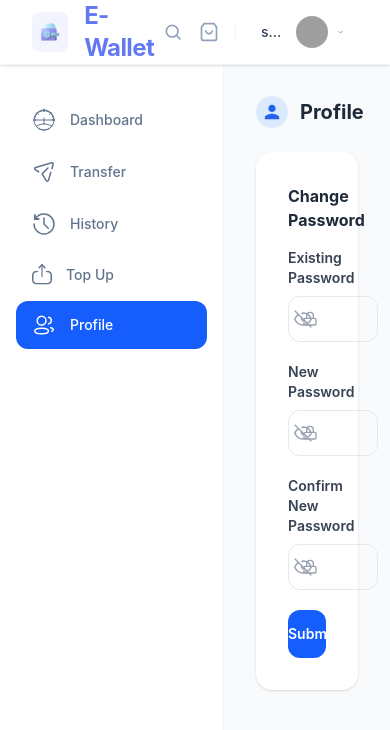
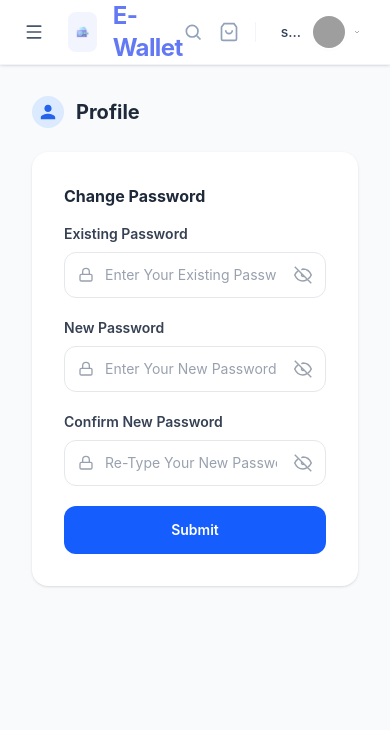
Before and after one commit to rivando-al-rasyid/vanwallet-react, a React (Vite) app: page /dashboard/profile/change-password in a window 390 px wide. Shown: the top 730 px of the page. Built offline with nearby package versions, Linux system fonts and the light colour scheme; no server answers; sample sign-in values are in the browser's storage; grey boxes are pictures that could not be loaded.

Commit message:
fix : mobile

```diff
--- a/src/layouts/Dashboard/Header.jsx
+++ b/src/layouts/Dashboard/Header.jsx
@@ -2,15 +2,23 @@ import Brand from "../../components/Brand";
 import { useState, useRef, useEffect } from "react";
 import { useNavigate } from "react-router";
 import { getSession, clearSession } from "../../utils/auth"; // Removed isLoggedIn
+import { Menu, X } from "lucide-react";
 
-export default function Navbar() {
+export default function Navbar({ setSidebarOpen }) {
   const navigate = useNavigate();
   const session = getSession();
 
   // Initialize directly from session since we are in a protected route
   const [user, setUser] = useState(session);
   const [open, setOpen] = useState(false);
+  const [sidebarOpen, setSidebarOpenLocal] = useState(false);
   const wrapperRef = useRef(null);
+
+  const handleSidebarToggle = () => {
+    const newState = !sidebarOpen;
+    setSidebarOpenLocal(newState);
+    setSidebarOpen(newState);
+  };
 
   const handleLogout = () => {
     clearSession();
@@ -32,8 +40,19 @@ export default function Navbar() {
 
   return (
     <header className="fixed top-0 left-0 right-0 z-50 w-full bg-white border-b border-slate-100 shadow-sm font-sans">
-      <nav className="flex items-center justify-between px-8 h-16">
-        <Brand />
+      <nav className="flex items-center justify-between px-4 h-16 sm:px-6 lg:px-8">
+        <div className="flex items-center gap-4">
+          {/* Mobile Menu Toggle */}
+          <button
+            onClick={handleSidebarToggle}
+            className="flex items-center justify-center rounded-lg p-2 text-slate-600 transition hover:bg-slate-100 lg:hidden"
+            aria-label="Toggle sidebar"
+          >
+            {sidebarOpen ? <X size={20} /> : <Menu size={20} />}
+          </button>
+
+          <Brand />
+        </div>
 
         <div className="flex items-center gap-5">
           <div className="flex items-center gap-4 border-r border-slate-100 pr-4">
--- a/src/layouts/Dashboard/Sidebar.jsx
+++ b/src/layouts/Dashboard/Sidebar.jsx
@@ -1,7 +1,36 @@
 import { NavLink } from "react-router";
-export default function Sidebar() {
+import { useEffect } from "react";
+
+export default function Sidebar({ isOpen, setIsOpen }) {
+  // Close sidebar when clicking outside on mobile
+  useEffect(() => {
+    const handleResize = () => {
+      if (window.innerWidth >= 1024) {
+        setIsOpen(false);
+      }
+    };
+
+    window.addEventListener('resize', handleResize);
+    return () => window.removeEventListener('resize', handleResize);
+  }, [setIsOpen]);
+
   return (
-    <aside className="w-56 shrink-0 bg-white border-r border-slate-100 flex flex-col py-8 px-4 gap-1 sticky top-16 h-[calc(100vh-4rem)]">
+    <>
+      {/* Mobile Overlay */}
+      {isOpen && (
+        <div
+          className="fixed inset-0 bg-black/50 z-40 lg:hidden"
+          onClick={() => setIsOpen(false)}
+        />
+      )}
+
+      {/* Sidebar */}
+      <aside className={`
+        fixed top-16 left-0 z-50 h-[calc(100vh-4rem)] w-64 bg-white border-r border-slate-100 flex flex-col py-8 px-4 gap-1
+        transform transition-transform duration-300 ease-in-out
+        lg:relative lg:translate-x-0 lg:w-56 lg:sticky lg:z-auto
+        ${isOpen ? 'translate-x-0' : '-translate-x-full'}
+      `}>
       <nav className="flex flex-col gap-1 flex-1">
         <NavLink
           to="/dashboard/"
@@ -13,6 +42,7 @@ export default function Sidebar() {
             }`
           }
           end
+          onClick={() => setIsOpen(false)}
         >
           <svg
             width="24"
@@ -52,6 +82,7 @@ export default function Sidebar() {
                 : "text-slate-500 hover:bg-blue-50 hover:text-blue-600"
             }`
           }
+          onClick={() => setIsOpen(false)}
         >
           <svg
             width="24"
@@ -79,6 +110,7 @@ export default function Sidebar() {
                 : "text-slate-500 hover:bg-blue-50 hover:text-blue-600"
             }`
           }
+          onClick={() => setIsOpen(false)}
         >
           <svg
             width="24"
@@ -121,6 +153,7 @@ export default function Sidebar() {
                 : "text-slate-500 hover:bg-blue-50 hover:text-blue-600"
             }`
           }
+          onClick={() => setIsOpen(false)}
         >
           <svg
             width="20"
@@ -196,6 +229,7 @@ export default function Sidebar() {
                 : "text-slate-500 hover:bg-blue-50 hover:text-blue-600"
             }`
           }
+          onClick={() => setIsOpen(false)}
         >
           <svg
             width="24"
@@ -241,5 +275,6 @@ export default function Sidebar() {
         </NavLink>
       </nav>
     </aside>
+    </>
   );
 }
--- a/src/layouts/DashboardLayout.jsx
+++ b/src/layouts/DashboardLayout.jsx
@@ -1,17 +1,20 @@
 import { Outlet } from "react-router";
 import Header from "./dashboard/Header";
 import Sidebar from "./dashboard/Sidebar";
+import { useState } from "react";
 
 /**
- * Dashboard layout component that provides the main structure for authenticated pages.
+ * Dashboard layout component that provides main structure for authenticated pages.
  * Includes a fixed header, sidebar navigation, and content area for nested routes.
  */
 export default function DashboardLayout() {
+  const [sidebarOpen, setSidebarOpen] = useState(false);
+
   return (
     <div className="min-h-screen bg-gray-50">
-      <Header />
+      <Header setSidebarOpen={setSidebarOpen} />
       <main className="flex pt-16">
-        <Sidebar />
+        <Sidebar isOpen={sidebarOpen} setIsOpen={setSidebarOpen} />
         <ContentArea>
           <Outlet />
         </ContentArea>
```
